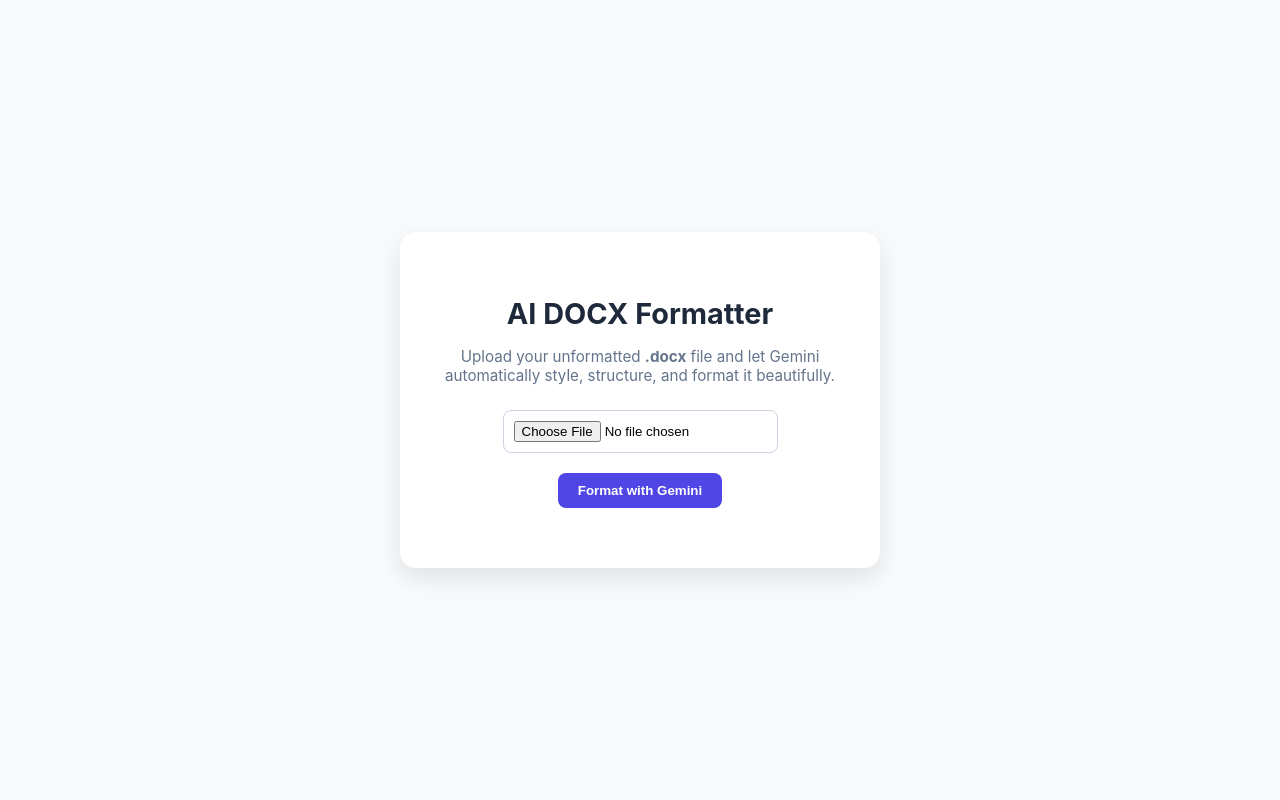
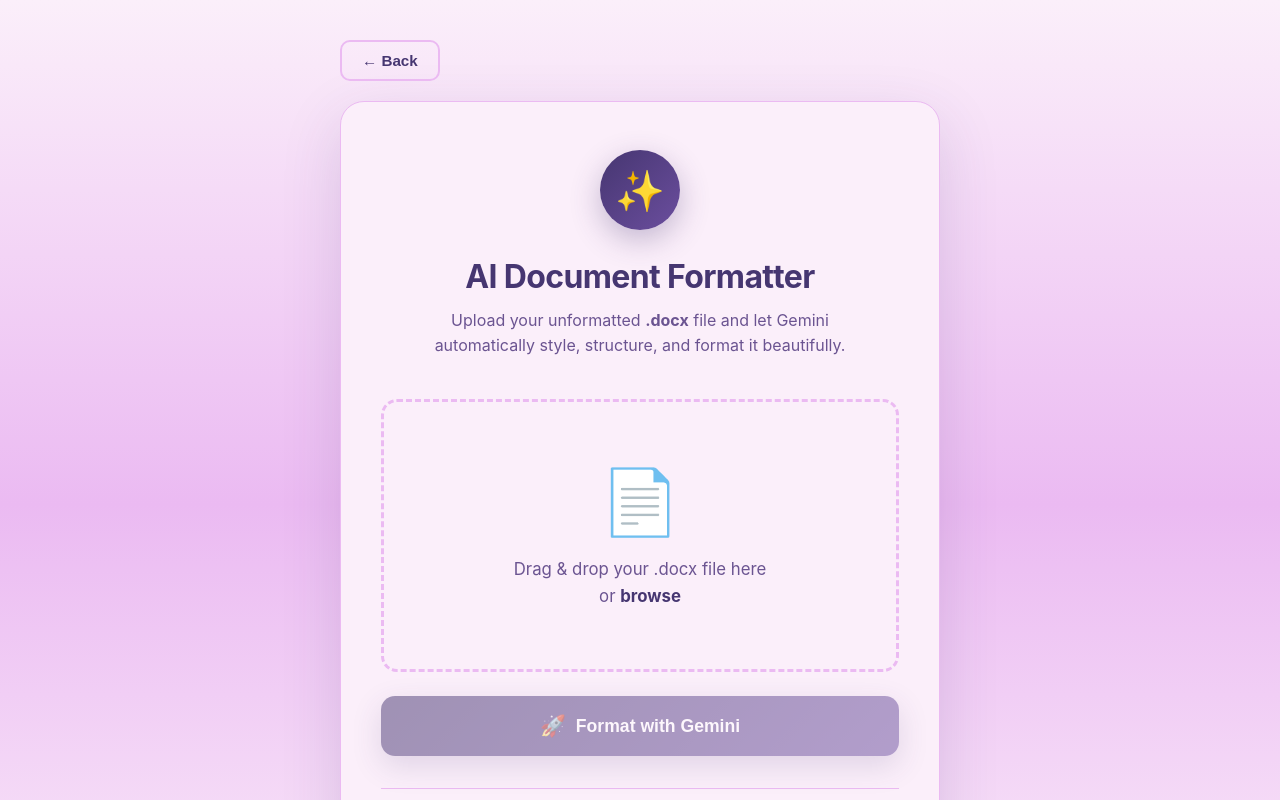
Before and after one commit to Parth301/Redocx, a React (Create React App) app: page /format in a window 1280 px wide. Shown: the top 800 px of the page. Built offline with nearby package versions, Linux system fonts and the light colour scheme.

Commit message:
Update FormatPage.js

```diff
--- a/src/pages/FormatPage.js
+++ b/src/pages/FormatPage.js
@@ -5,9 +5,36 @@
     const [file, setFile] = useState(null);
     const [loading, setLoading] = useState(false);
     const [message, setMessage] = useState("");
+    const [isDragging, setIsDragging] = useState(false);
 
     const handleFileChange = (e) => {
-        setFile(e.target.files[0]);
+        const selectedFile = e.target.files[0];
+        if (selectedFile) {
+            setFile(selectedFile);
+            setMessage("");
+        }
+    };
+
+    const handleDragOver = (e) => {
+        e.preventDefault();
+        setIsDragging(true);
+    };
+
+    const handleDragLeave = (e) => {
+        e.preventDefault();
+        setIsDragging(false);
+    };
+
+    const handleDrop = (e) => {
+        e.preventDefault();
+        setIsDragging(false);
+        const droppedFile = e.dataTransfer.files[0];
+        if (droppedFile && droppedFile.name.endsWith(".docx")) {
+            setFile(droppedFile);
+            setMessage("");
+        } else {
+            setMessage("❌ Only .docx files are supported.");
+        }
     };
 
     const handleSubmit = async (e) => {
@@ -24,13 +51,11 @@
             const formData = new FormData();
             formData.append("file", file);
 
-            // Send file to backend
             const response = await axios.post("/api/format", formData, {
                 responseType: "blob",
                 headers: { "Content-Type": "multipart/form-data" },
             });
 
-            // Download formatted file
             const url = window.URL.createObjectURL(new Blob([response.data]));
             const link = document.createElement("a");
             link.href = url;
@@ -48,91 +73,312 @@
     };
 
     return (
+        <div style={styles.wrapper}>
             <div style={styles.container}>
+                {/* Back Button */}
+                <button
+                    style={styles.backButton}
+                    onClick={() => window.history.back()}
+                    onMouseEnter={(e) => e.target.style.background = '#EBBAF2'}
+                    onMouseLeave={(e) => e.target.style.background = 'transparent'}
+                >
+                    ← Back
+                </button>
+
                 <div style={styles.card}>
-                <h2 style={styles.title}>AI DOCX Formatter</h2>
+                    {/* Header */}
+                    <div style={styles.header}>
+                        <div style={styles.iconCircle}>
+                            <span style={styles.icon}>✨</span>
+                        </div>
+                        <h2 style={styles.title}>AI Document Formatter</h2>
                         <p style={styles.subtitle}>
                             Upload your unformatted <strong>.docx</strong> file and let Gemini
                             automatically style, structure, and format it beautifully.
                         </p>
+                    </div>
 
-                <form onSubmit={handleSubmit} style={styles.form}>
+                    {/* Upload Zone */}
+                    <div
+                        style={{
+                            ...styles.dropZone,
+                            borderColor: isDragging ? '#463671' : '#EBBAF2',
+                            background: isDragging ? '#f3e5f5' : '#FBEFFA',
+                        }}
+                        onDragOver={handleDragOver}
+                        onDragLeave={handleDragLeave}
+                        onDrop={handleDrop}
+                        onClick={() => document.getElementById('fileInput').click()}
+                    >
+                        <div style={styles.uploadIcon}>📄</div>
+                        <p style={styles.dropText}>
+                            {file ? (
+                                <>
+                                    <strong>{file.name}</strong>
+                                    <br />
+                                    <span style={styles.changeFile}>Click to change file</span>
+                                </>
+                            ) : (
+                                <>
+                                    Drag & drop your .docx file here
+                                    <br />
+                                    or <strong style={styles.browseText}>browse</strong>
+                                </>
+                            )}
+                        </p>
                         <input
+                            id="fileInput"
                             type="file"
                             accept=".docx"
                             onChange={handleFileChange}
-                        style={styles.fileInput}
+                            style={styles.hiddenInput}
                         />
+                    </div>
+
+                    {/* Submit Button */}
                     <button
-                        type="submit"
-                        disabled={loading}
+                        onClick={handleSubmit}
+                        disabled={loading || !file}
                         style={{
-                            ...styles.button,
-                            backgroundColor: loading ? "#a5b4fc" : "#4f46e5",
+                            ...styles.submitButton,
+                            opacity: loading || !file ? 0.5 : 1,
+                            cursor: loading || !file ? 'not-allowed' : 'pointer',
+                        }}
+                        onMouseEnter={(e) => {
+                            if (!loading && file) {
+                                e.target.style.transform = 'translateY(-2px)';
+                                e.target.style.boxShadow = '0 15px 50px rgba(70, 54, 113, 0.4)';
+                            }
+                        }}
+                        onMouseLeave={(e) => {
+                            e.target.style.transform = 'translateY(0)';
+                            e.target.style.boxShadow = '0 10px 30px rgba(70, 54, 113, 0.3)';
                         }}
                     >
-                        {loading ? "Formatting..." : "Format with Gemini"}
+                        {loading ? (
+                            <>
+                                <span style={styles.spinner}>⏳</span>
+                                Formatting...
+                            </>
+                        ) : (
+                            <>
+                                <span style={styles.buttonIcon}>🚀</span>
+                                Format with Gemini
+                            </>
+                        )}
                     </button>
-                </form>
 
-                <p style={styles.message}>{message}</p>
+                    {/* Message */}
+                    {message && (
+                        <div style={{
+                            ...styles.message,
+                            color: message.includes('✅') ? '#10b981' :
+                                message.includes('❌') ? '#ef4444' : '#6b5491'
+                        }}>
+                            {message}
+                        </div>
+                    )}
+
+                    {/* Info Section */}
+                    <div style={styles.infoSection}>
+                        <div style={styles.infoItem}>
+                            <span style={styles.infoIcon}>⚡</span>
+                            <span style={styles.infoText}>Processing takes ~10 seconds</span>
+                        </div>
+                        <div style={styles.infoItem}>
+                            <span style={styles.infoIcon}>🔒</span>
+                            <span style={styles.infoText}>Your files are secure</span>
+                        </div>
+                        <div style={styles.infoItem}>
+                            <span style={styles.infoIcon}>✨</span>
+                            <span style={styles.infoText}>AI-powered formatting</span>
+                        </div>
+                    </div>
+                </div>
             </div>
         </div>
     );
 }
 
 const styles = {
+    wrapper: {
+        minHeight: "100vh",
+        background: "linear-gradient(180deg, #FBEFFA 0%, #EBBAF2 50%, #FBEFFA 100%)",
+        fontFamily: "-apple-system, BlinkMacSystemFont, 'Segoe UI', sans-serif",
+        padding: "40px 20px",
+    },
     container: {
-        display: "flex",
-        justifyContent: "center",
+        maxWidth: "600px",
+        margin: "0 auto",
+        position: "relative",
+    },
+    backButton: {
+        background: "transparent",
+        border: "2px solid #EBBAF2",
+        borderRadius: "10px",
+        padding: "10px 20px",
+        fontSize: "0.95rem",
+        fontWeight: "600",
+        color: "#463671",
+        cursor: "pointer",
+        transition: "all 0.3s ease",
+        marginBottom: "20px",
+        display: "inline-flex",
         alignItems: "center",
-        minHeight: "100vh",
-        backgroundColor: "#f8fafc",
-        fontFamily: "Inter, Arial, sans-serif",
+        gap: "8px",
     },
     card: {
-        backgroundColor: "#fff",
-        padding: "40px",
-        borderRadius: "16px",
-        boxShadow: "0 10px 25px rgba(0,0,0,0.1)",
+        background: "#FBEFFA",
+        borderRadius: "24px",
+        padding: "48px 40px",
+        boxShadow: "0 20px 60px rgba(70, 54, 113, 0.15)",
+        border: "1px solid #EBBAF2",
+    },
+    header: {
         textAlign: "center",
-        width: "400px",
+        marginBottom: "40px",
+    },
+    iconCircle: {
+        width: "80px",
+        height: "80px",
+        borderRadius: "50%",
+        background: "linear-gradient(135deg, #463671 0%, #6b4e9e 100%)",
+        margin: "0 auto 20px",
+        display: "flex",
+        alignItems: "center",
+        justifyContent: "center",
+        boxShadow: "0 10px 30px rgba(70, 54, 113, 0.3)",
+    },
+    icon: {
+        fontSize: "2.5rem",
     },
     title: {
-        fontSize: "1.8rem",
-        color: "#1e293b",
-        marginBottom: "10px",
+        fontSize: "2rem",
+        fontWeight: "700",
+        color: "#463671",
+        marginBottom: "12px",
+        letterSpacing: "-0.02em",
     },
     subtitle: {
-        fontSize: "0.95rem",
-        color: "#64748b",
-        marginBottom: "25px",
+        fontSize: "1rem",
+        color: "#6b5491",
+        lineHeight: "1.6",
+        maxWidth: "480px",
+        margin: "0 auto",
     },
-    form: {
-        marginBottom: "20px",
+    dropZone: {
+        border: "3px dashed #EBBAF2",
+        borderRadius: "16px",
+        padding: "60px 40px",
+        textAlign: "center",
+        cursor: "pointer",
+        transition: "all 0.3s ease",
+        marginBottom: "24px",
+        background: "#FBEFFA",
     },
-    fileInput: {
-        display: "block",
-        margin: "0 auto 20px auto",
-        padding: "10px",
-        border: "1px solid #cbd5e1",
-        borderRadius: "8px",
+    uploadIcon: {
+        fontSize: "4rem",
+        marginBottom: "16px",
+    },
+    dropText: {
+        fontSize: "1.05rem",
+        color: "#6b5491",
+        lineHeight: "1.6",
+        margin: 0,
+    },
+    browseText: {
+        color: "#463671",
         cursor: "pointer",
     },
-    button: {
-        backgroundColor: "#4f46e5",
+    changeFile: {
+        fontSize: "0.9rem",
+        color: "#9b7ec4",
+        fontWeight: "500",
+    },
+    hiddenInput: {
+        display: "none",
+    },
+    submitButton: {
+        width: "100%",
+        background: "linear-gradient(135deg, #463671 0%, #6b4e9e 100%)",
         color: "#fff",
         border: "none",
-        padding: "10px 20px",
-        borderRadius: "8px",
+        borderRadius: "14px",
+        padding: "18px 40px",
+        fontSize: "1.1rem",
+        fontWeight: "600",
         cursor: "pointer",
-        fontWeight: "600",
+        transition: "all 0.3s ease",
+        boxShadow: "0 10px 30px rgba(70, 54, 113, 0.3)",
+        display: "flex",
+        alignItems: "center",
+        justifyContent: "center",
+        gap: "10px",
+    },
+    buttonIcon: {
+        fontSize: "1.3rem",
+    },
+    spinner: {
+        fontSize: "1.3rem",
+        animation: "spin 1s linear infinite",
     },
     message: {
-        marginTop: "15px",
-        color: "#475569",
+        marginTop: "24px",
+        padding: "16px",
+        borderRadius: "12px",
+        background: "#fff",
+        fontSize: "0.95rem",
+        fontWeight: "500",
+        textAlign: "center",
+        border: "1px solid #EBBAF2",
+    },
+    infoSection: {
+        marginTop: "32px",
+        paddingTop: "32px",
+        borderTop: "1px solid #EBBAF2",
+        display: "flex",
+        flexDirection: "column",
+        gap: "12px",
+    },
+    infoItem: {
+        display: "flex",
+        alignItems: "center",
+        gap: "12px",
+        color: "#6b5491",
         fontSize: "0.9rem",
+    },
+    infoIcon: {
+        fontSize: "1.3rem",
+    },
+    infoText: {
+        fontWeight: "500",
     },
 };
 
+// Add spinning animation and hide scrollbar
+const styleSheet = document.createElement("style");
+styleSheet.textContent = `
+    /* Hide scrollbar for Chrome, Safari and Opera */
+    body::-webkit-scrollbar,
+    html::-webkit-scrollbar {
+        display: none;
+    }
+
+    /* Hide scrollbar for IE, Edge and Firefox */
+    body,
+    html {
+        -ms-overflow-style: none;  /* IE and Edge */
+        scrollbar-width: none;  /* Firefox */
+    }
+
+    @keyframes spin {
+        from { transform: rotate(0deg); }
+        to { transform: rotate(360deg); }
+    }
+    @media (max-width: 768px) {
+        .card { padding: 32px 24px !important; }
+    }
+`;
+document.head.appendChild(styleSheet);
+
 export default FormatPage;
```
Lines whose indentation alone changed are shown as unchanged.
